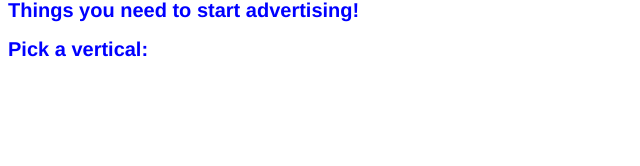
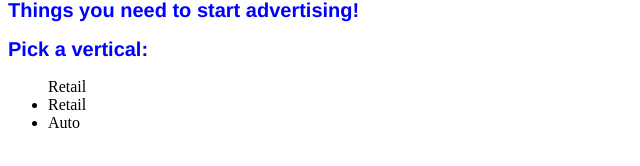
Before and after one commit to ssskaushal/ssskaushal.github.io, a plain HTML site: page index.html in a window 1280 px wide. Shown: the part 432-598 px from the top of the page, without its empty margins (0-640 px from the left). Drawn offline with Linux system fonts and the light colour scheme.

Commit message:
list added

```diff
--- a/index.html
+++ b/index.html
@@ -9,15 +9,24 @@
 </head>
 
 <body>
+
   <div>
 
     <h1> Subscription Based Advertising </h1>
+
     <h2> Fishing for the right audience? </h2>
       <img src="fishing.jpg" width=400 height=250>
+
     <h3> By S K | 1 day ago</h3>
+
     <h2> Things you need to start advertising! </h2>
 
     <h2> Pick a vertical: </h2>
+      <ul
+        <li> Retail </li>
+        <li> Retail </li>
+        <li> Auto </li>
+      </ul>
 
   </div>
 
```
